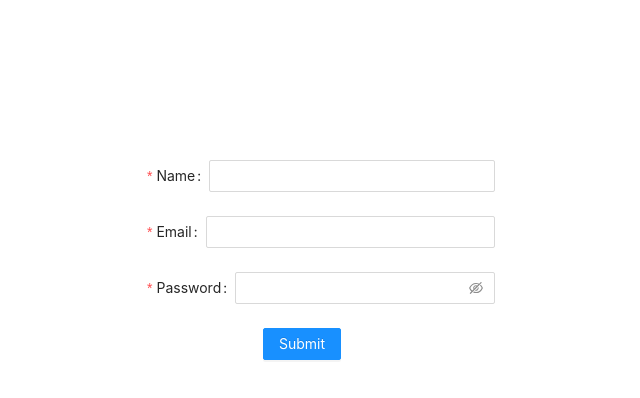
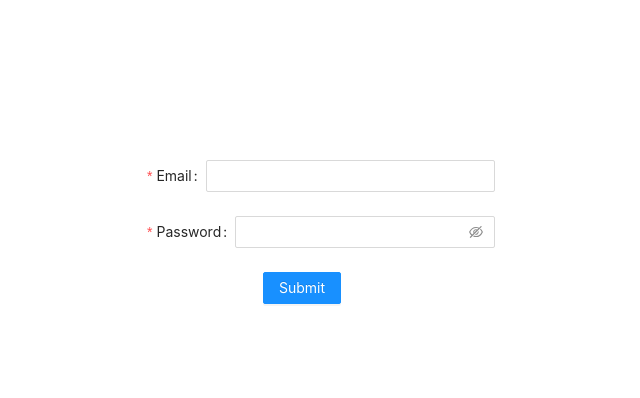
Before and after one commit to Laboratoria/REG003-chat-app, a Next.js app: page / in a window 1280 px wide. Shown: the top 398 px of the page, without its empty margins (319-959 px from the left). Built offline with nearby package versions, Linux system fonts and the light colour scheme.

Commit message:
Feat: Error message to register

```diff
--- a/components/Register/Register.tsx
+++ b/components/Register/Register.tsx
@@ -1,21 +1,31 @@
 import type {NextPage} from 'next';
 import { postUser } from '../../services/user'
 import { Form, Input, Button } from 'antd';
+import { useState } from 'react';
 //TODO STYLES
-// TODO ERROR
-const Register: NextPage = () => {
-  const onFinish = (values: any) => {
-    console.log('Success:', values);
-    postUser(values)
+// DONE ERROR
+const Register: NextPage =  () => {
+  const [error, setError]= useState(false)
+
+  const onFinish = async (values: any) => {
+  const user:any = await postUser(values)
+  console.log(user.ok)
+  if(!user.ok){
+    return setError(!user.ok)
+  }
+  else{
+    setError(!user.ok)
+//navegacion a otro lado
+  }
+
   };
   const onFinishFailed = (errorInfo: any) => {
-    console.log('Failed:', errorInfo);
+    console.log('Failed:');
   };
 
   return (
     <Form
     name="basic"
-    initialValues={{ remember: true }}
     onFinish={onFinish}
     onFinishFailed={onFinishFailed}
     autoComplete="off"
@@ -23,7 +33,7 @@ const Register: NextPage = () => {
         <Form.Item
       label="Name"
       name="username"
-      rules={[{ required: true, message: 'Please input your username!' }]}
+      rules={[{ required: true, message: 'Please input your username!', whitespace: true }]}
     >
       <Input />
     </Form.Item>
@@ -31,7 +41,7 @@ const Register: NextPage = () => {
     <Form.Item
       label="Email"
       name="email"
-      rules={[{ required: true, message: 'Please input your email!' }]}
+      rules={[{ required: true, message: 'Please input your Email!', pattern: /\S+@\S+\.\S+/ ,whitespace: true }]}
     >
       <Input />
     </Form.Item>
@@ -39,12 +49,14 @@ const Register: NextPage = () => {
     <Form.Item
       label="Password"
       name="password"
-      rules={[{ required: true, message: 'Please input your password!' }]}
+      rules={[{ required: true, message: 'Please input your password, min 6 and max 20!', whitespace: true, min: 6, max: 20 }]}
     >
       <Input.Password />
     </Form.Item>
 
-
+     {error ? <Form.Item>
+    <p>User or password incorret</p>
+  </Form.Item>: null}
     <Form.Item wrapperCol={{ offset: 8, span: 16 }}>
       <Button type="primary" htmlType="submit">
         Submit
--- a/controller/user.ts
+++ b/controller/user.ts
@@ -17,7 +17,7 @@ const newUser = await prisma.user.create({ data : { email, password:passwordCryp
 const responseUser : CreateUserResponse= { ...newUser };
 console.log(newUser)
 delete responseUser.password;
-return res.status(200).json(responseUser)
+return res.status(200).json({ok:true ,responseUser})
 
   }catch (error) {
     if(error.code === 'P2002'){
--- a/pages/index.tsx
+++ b/pages/index.tsx
@@ -1,12 +1,13 @@
 import { Space } from 'antd'
 import type { NextPage } from 'next'
-/* import Login from '../components/Login/Login' */
-import Register from '../components/Register/Register'
+import Login from '../components/Login/Login'
+/* import Register from '../components/Register/Register' */
 //TODO ROUTER
 const Home: NextPage = () => {
   return (
     <div className='container'>
-        <Register></Register>
+       {/*  <Register></Register> */}
+      <Login></Login>
     </div>
   )
 }
--- a/services/user.ts
+++ b/services/user.ts
@@ -5,5 +5,5 @@ export const postUser = async (objValue: any) => fetch(`${url}/api/user`, {
     body: JSON.stringify(objValue)
 }
 ).then(response => response.json())
-.then(data => console.log(data))
+.then(data => data)
 .catch(err=> console.error(err))
```
